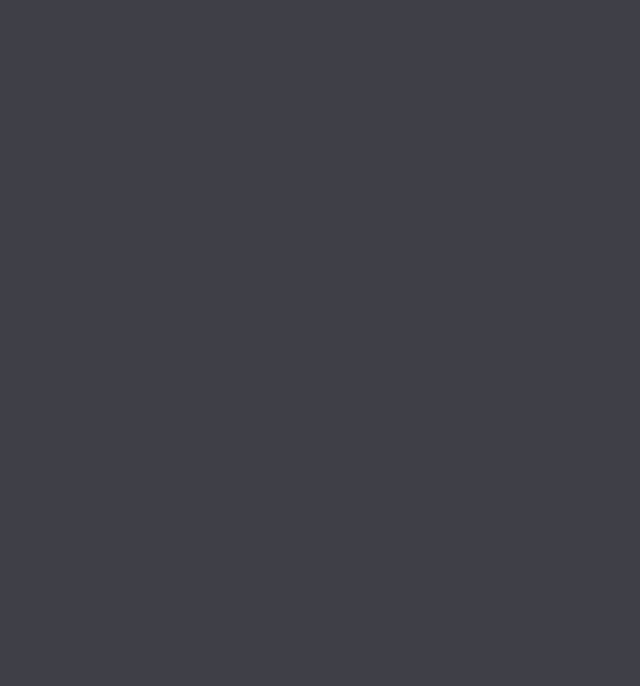
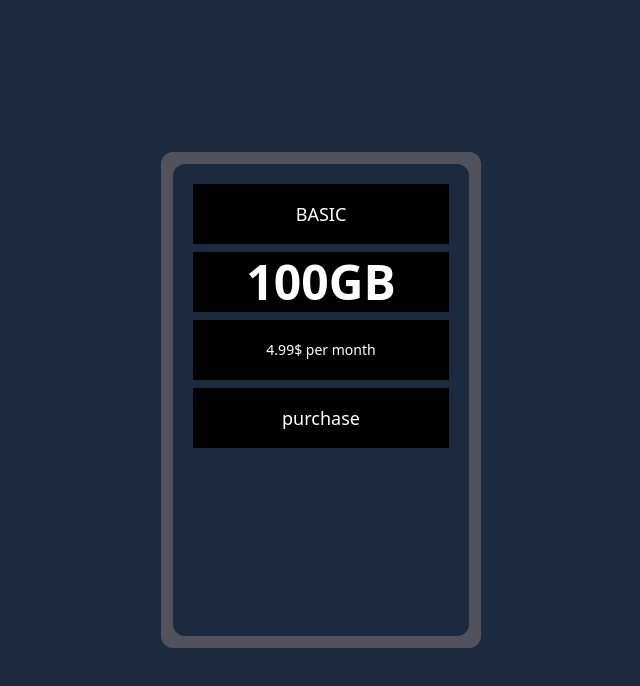
Before and after one commit to PedroDelgo/Tailwind-Sandbox, a React (Vite) app in the folder pricing-grids/: page / in a window 1280 px wide. Shown: the top 686 px of the page, without its empty margins (319-959 px from the left). Built offline with nearby package versions, Linux system fonts and the light colour scheme.

Commit message:
feat: creates initial structure card.

```diff
--- a/pricing-grids/src/App.jsx
+++ b/pricing-grids/src/App.jsx
@@ -1,7 +1,10 @@
+import PricingCard from "./components/Pricing-card"
 function App() {
   return (
     <>
-      <div className="w-screen h-screen bg-zinc-700"></div>
+      <div className="w-screen h-screen bg-slate-800 flex flex-col md:flex-row items-center justify-center">
+        <PricingCard/>
+      </div>
     </>
   )
 }
--- /dev/null
+++ b/pricing-grids/src/components/Pricing-card.jsx
@@ -0,0 +1,18 @@
+function PricingCard() {
+  return (
+    <>
+      <div className="bg-zinc-600 rounded-xl felx flex-col items-center justify-center w-80 h-124 ">
+        <div className="bg-slate-800 h-118 flex flex-col justify-center-items-center rounded-xl m-3 p-5 space-y-2 ">
+          <h2 className=" bg-black h-15 flex items-center justify-center text-center text-white text-lg font-medium ">BASIC</h2>
+          <h1 className=" bg-black h-15 flex items-center  justify-center text-center text-white text-5xl font-bold" >100GB</h1>
+          <p className= " bg-black h-15 flex items-center justify-center text-center text-white text-sm font-light " >4.99$ per month</p>
+          <button className="bg-black h-15 flex items-center justify-center text-center text-white text-lg font-medium">
+            purchase
+          </button>
+        </div>
+      </div>
+    </>
+  )
+}
+
+export default PricingCard
```
